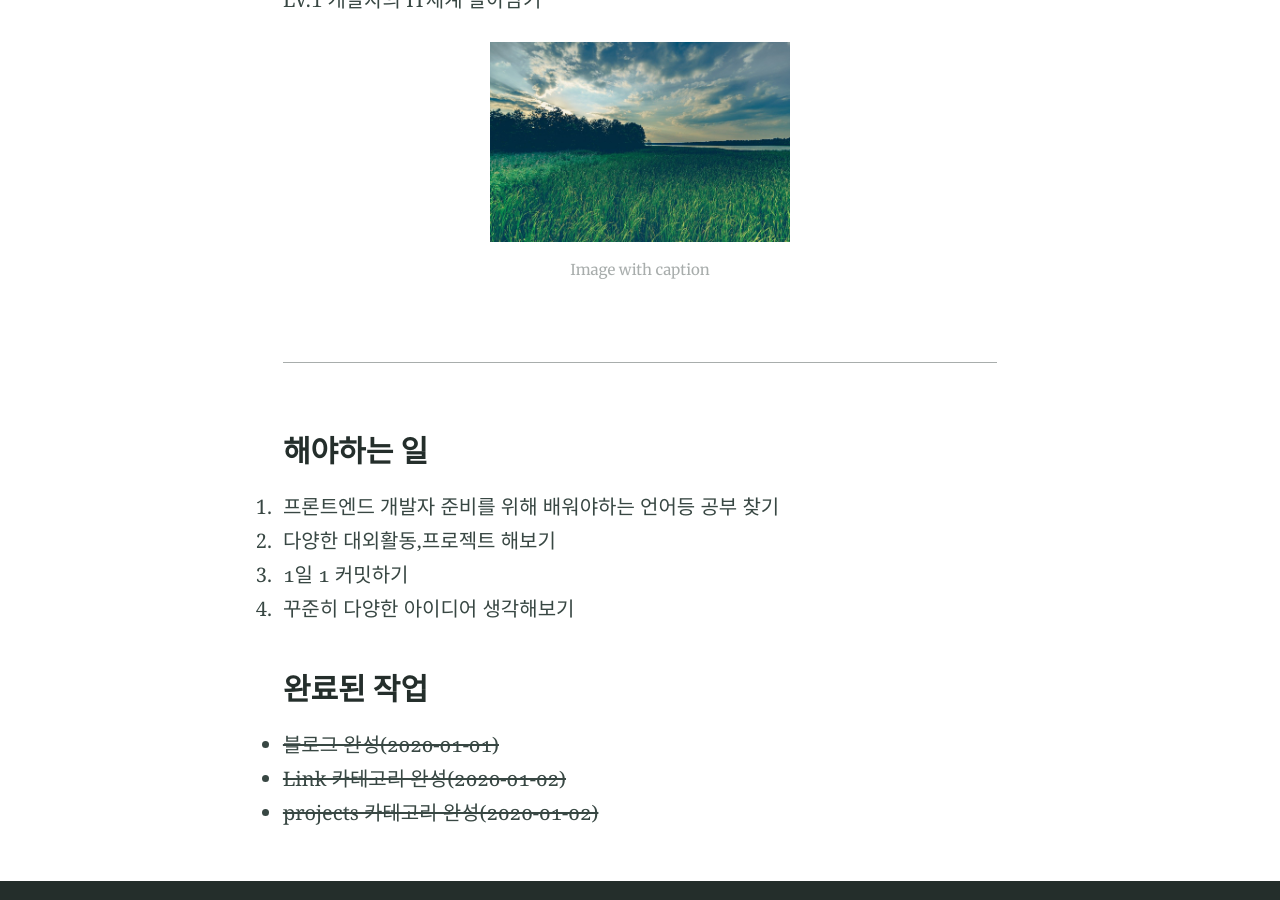
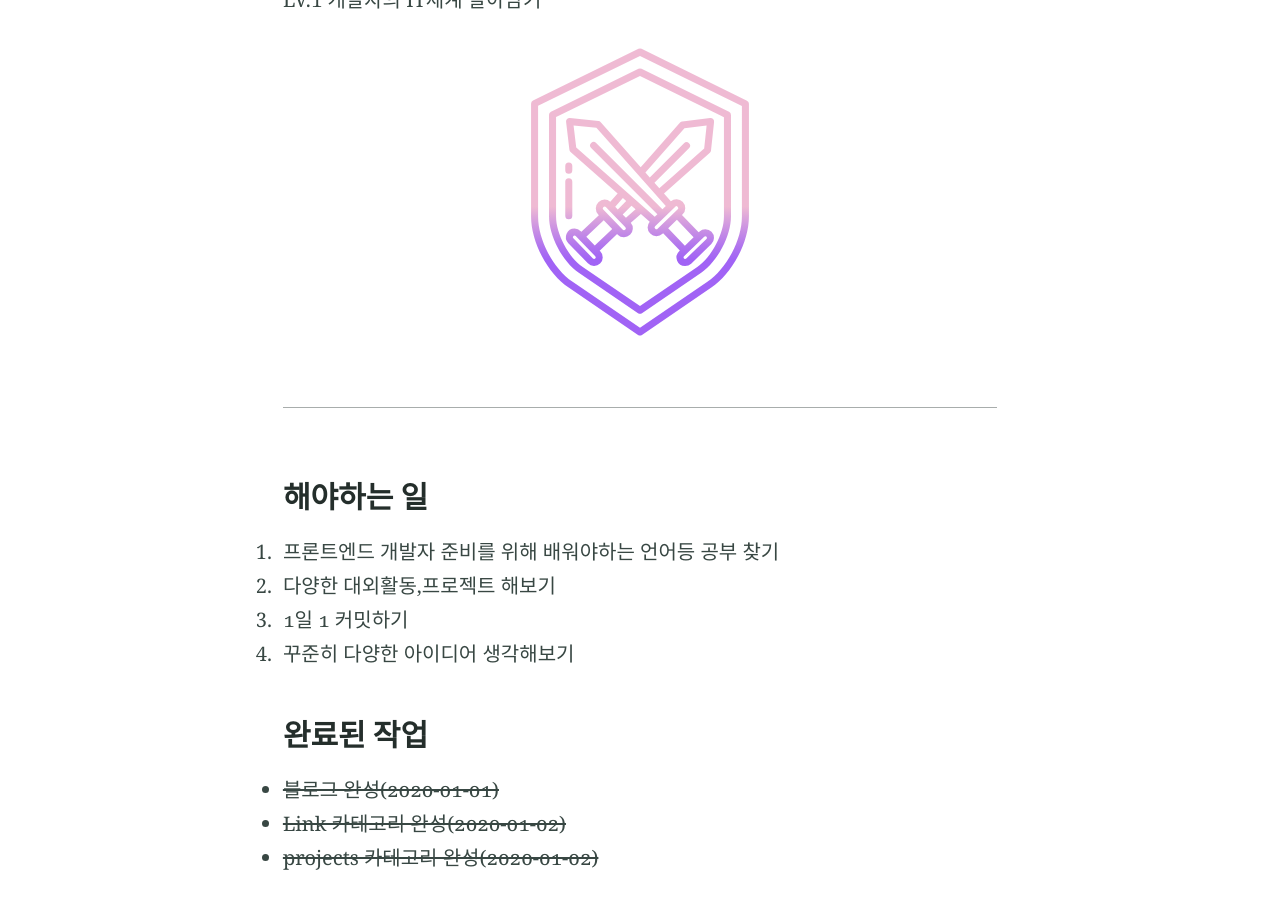
Before and after one commit to EngineerYun/EngineerYun.github.io, a Jekyll site: the page built from index.md, in a window 1280 px wide and 900 px high, scrolled down 647 px. Built offline with Jekyll 4.4.1, drawn with Linux system fonts in a browser that asks for light colours.

Commit message:
이미지 변경

```diff
--- a/index.md
+++ b/index.md
@@ -8,7 +8,7 @@
 ---
 ---
 LV.1 개발자의 IT세계 살아남기
-{% include figure.html image="/assets/logos/sky_gress.jpg" caption="Image with caption" width="300" height="800" %}
+{% include figure.html image="/assets/logos/fighting.svg"  width="300" height="800" %}
 ---
 
 ### 해야하는 일
```
